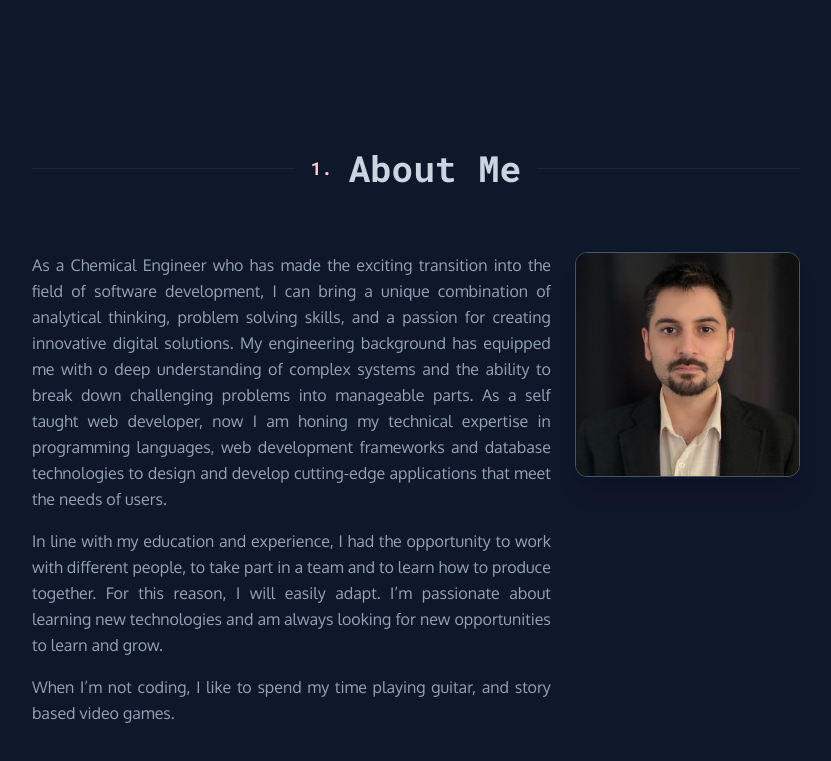
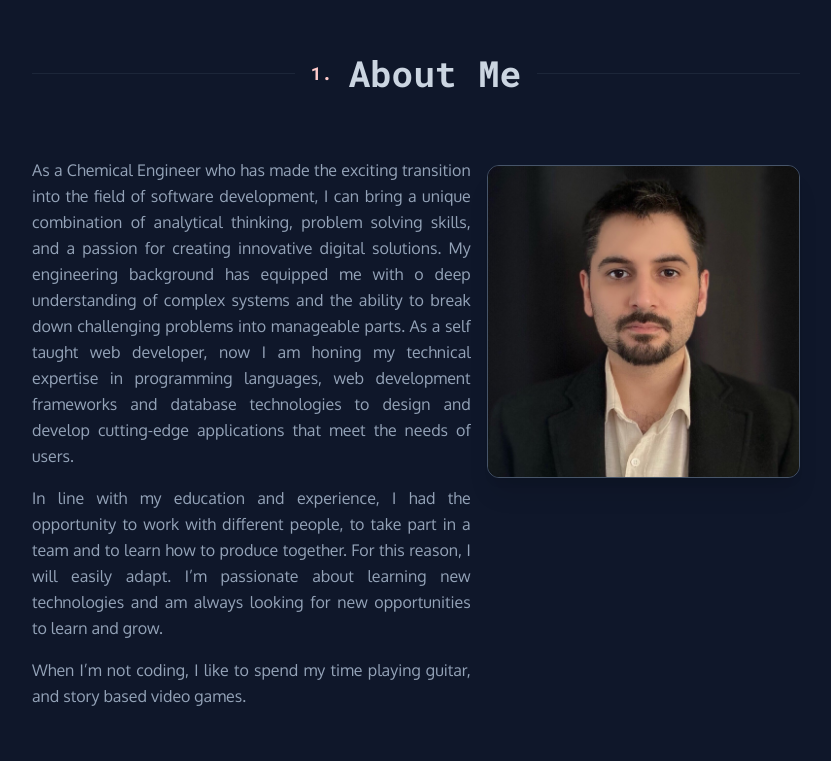
Before and after one commit to fatiharapoglu/portfolio-2023, a Next.js app: page / in a window 1280 px wide. Shown: the part 971-1732 px from the top of the page, without its empty margins (224-1055 px from the left). Built offline with nearby package versions, Linux system fonts and the light colour scheme.

Commit message:
remove unnecessary code, change header height, refactor about page

```diff
--- a/src/app/components/About.tsx
+++ b/src/app/components/About.tsx
@@ -6,10 +6,10 @@ import { defaultTiltOptions } from "../utilities/defaultTiltOptions";
 
 export default function About() {
     return (
-        <section id="about" className="flex h-screen flex-col justify-center">
+        <section id="about" className="flex h-screen flex-col">
             <Title count={1} title="About Me" />
-            <div className="flex justify-between gap-6">
-                <div className="w-3/4 text-justify">
+            <div className="flex justify-between gap-4">
+                <div className="w-7/12 text-justify">
                     <p>
                         As a Chemical Engineer who has made the exciting transition into the field of software development, I
                         can bring a unique combination of analytical thinking, problem solving skills, and a passion for
@@ -29,18 +29,16 @@ export default function About() {
                         When I’m not coding, I like to spend my time playing guitar, and story based video games.
                     </p>
                 </div>
-                <div>
-                    <Tilt options={{ ...defaultTiltOptions, scale: 1.15 }}>
+                <Tilt options={defaultTiltOptions} className="relative mt-2 flex w-5/12 items-start justify-center">
                     <Image
                         src="/me.jpeg"
-                            width={250}
-                            height={250}
+                        width={350}
+                        height={350}
                         alt={"Picture of me"}
                         className="rounded-xl border border-slate-600 shadow-xl"
                     />
                 </Tilt>
             </div>
-            </div>
         </section>
     );
 }
--- a/src/app/components/Header.tsx
+++ b/src/app/components/Header.tsx
@@ -27,7 +27,7 @@ export default function Header() {
         <header
             className={`${
                 isHidden ? "header-hidden" : "header-visible"
-            } sticky top-0 z-50 flex h-24 w-full items-center justify-between border-b border-slate-800/90 bg-slate-900/90 px-24 text-sm shadow-sm backdrop-blur-sm`}
+            } sticky top-0 z-50 flex h-20 w-full items-center justify-between border-b border-slate-800/90 bg-slate-900/90 px-24 text-sm shadow-sm backdrop-blur-sm`}
         >
             <div onClick={() => smoothScroll("")}>
                 <Image
--- a/src/app/components/Introduction.tsx
+++ b/src/app/components/Introduction.tsx
@@ -4,7 +4,7 @@ import { smoothScroll } from "../utilities/scroll";
 
 export default function Introduction() {
     return (
-        <section className="flex h-[calc(100vh-6rem)] flex-col justify-center gap-4">
+        <section className="flex h-[calc(100vh-5rem)] flex-col justify-center gap-4">
             <h1 className="font-roboto-mono pb-2 pl-1 text-lg text-red-200">Hello, my name is</h1>
             <div className="text-6xl font-bold text-slate-300">Fatih Arapoğlu.</div>
             <div className="text-6xl font-bold text-slate-400">I build web applications.</div>
--- a/src/app/components/Socials.tsx
+++ b/src/app/components/Socials.tsx
@@ -8,29 +8,20 @@ export default function Socials() {
                 target="_blank"
                 className="flex flex-col rounded border border-slate-800/90 p-4 shadow-xl transition-colors duration-300 hover:bg-slate-800/90  hover:text-red-200"
             >
-                <ReactSVG
-                    src="/svg/github.svg"
-                    className="w-8 rounded-full fill-current text-slate-200 transition-all duration-300 hover:scale-110 hover:text-red-200"
-                />
+                <ReactSVG src="/svg/github.svg" className="w-8 rounded-full fill-current text-slate-200" />
             </a>
             <a
                 href="https://www.linkedin.com/in/fatiharapoglu/"
                 target="_blank"
                 className="flex flex-col rounded border border-slate-800/90 p-4 shadow-xl transition-colors duration-300 hover:bg-slate-800/90  hover:text-red-200"
             >
-                <ReactSVG
-                    src="/svg/linkedin.svg"
-                    className="w-8 rounded-full fill-current text-slate-200 transition-all duration-300 hover:scale-110 hover:text-red-200"
-                />
+                <ReactSVG src="/svg/linkedin.svg" className="w-8 rounded-full fill-current text-slate-200" />
             </a>
             <button
                 onClick={() => window.open("mailto:f3tt4n@gmail.com")}
                 className="flex flex-col rounded border border-slate-800/90 p-4 shadow-xl transition-colors duration-300 hover:bg-slate-800/90  hover:text-red-200"
             >
-                <ReactSVG
-                    src="/svg/gmail.svg"
-                    className="w-8 rounded-full fill-current text-slate-200 transition-all duration-300 hover:scale-110 hover:text-red-200"
-                />
+                <ReactSVG src="/svg/gmail.svg" className="w-8 rounded-full fill-current text-slate-200" />
             </button>
         </div>
     );
```
Also changed, not shown: 1 other file (tests, documents, lock files or other folders). Lines whose indentation alone changed are shown as unchanged.
